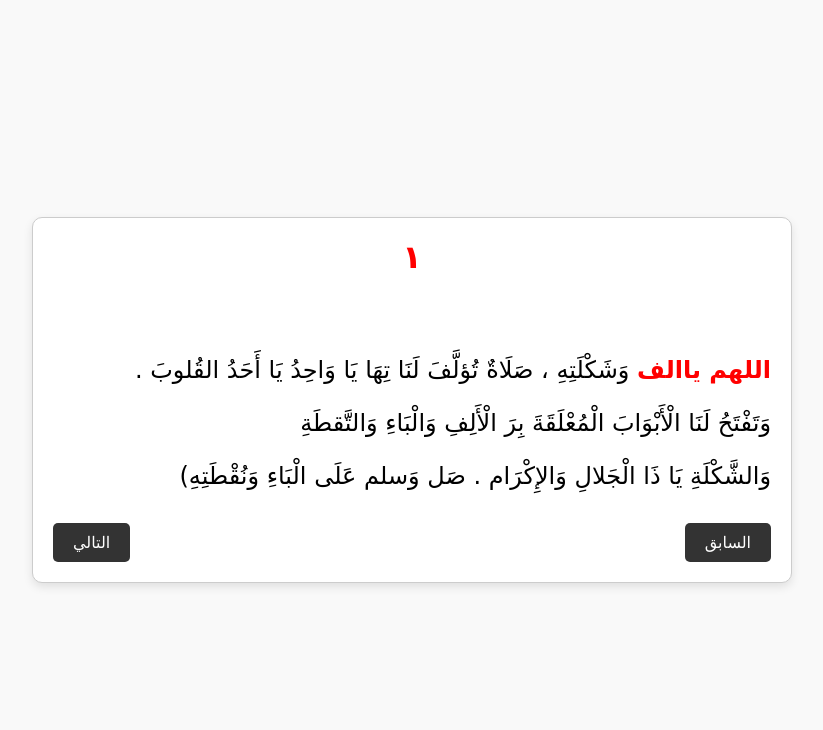
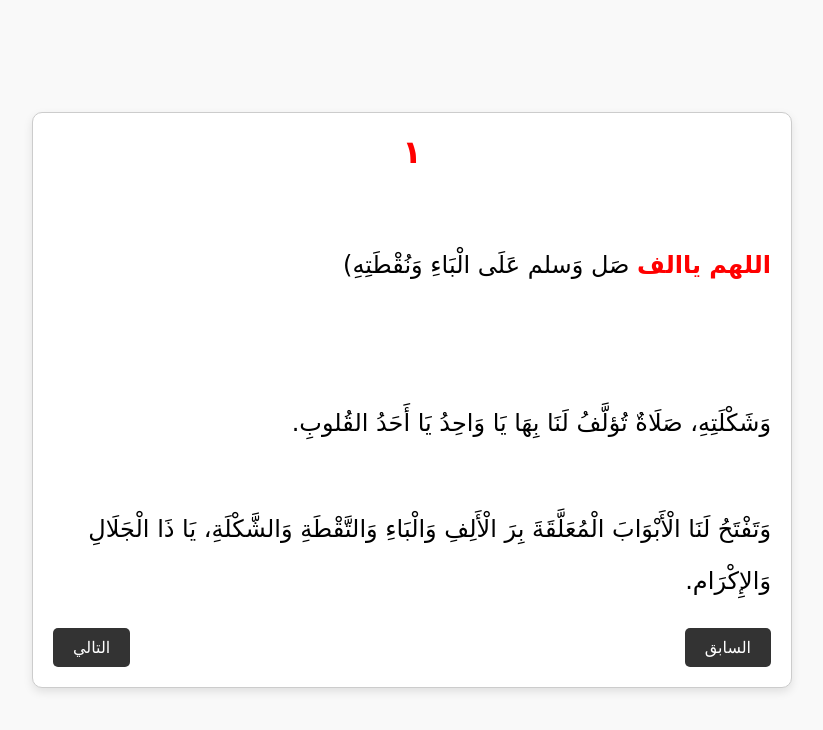
Before and after one commit to slide-t/myNiasziru-app-private, a plain HTML site: page index.html in a window 1280 px wide. Shown: the whole page, without its empty margins (228-1051 px from the left). Drawn offline with Linux system fonts and the light colour scheme; a web font is replaced by a local one.

Commit message:
Update index.html

```diff
--- a/index.html
+++ b/index.html
@@ -86,11 +86,15 @@
     <!-- Card 1 -->
     <div class="card active">
       <h2>١</h2>
-      <p>
-        <span class="quote">اللهم ياالف</span> وَشَكْلَتِهِ ، صَلَاةٌ تُؤلَّفَ لَنَا تِهَا يَا وَاحِدُ يَا أَحَدُ القُلوبَ .
+   <p>
+  <span class="quote">اللهم ياالف</span> صَل وَسلم عَلَى الْبَاءِ وَنُقْطَتِهِ)<br><br>
+  وَشَكْلَتِهِ، صَلَاةٌ تُؤلَّفُ لَنَا بِهَا يَا وَاحِدُ يَا أَحَدُ القُلوبِ.<br>
+  وَتَفْتَحُ لَنَا الْأَبْوَابَ الْمُعَلَّقَةَ بِرَ الْأَلِفِ وَالْبَاءِ وَالتَّقْطَةِ وَالشَّكْلَةِ، يَا ذَا الْجَلَالِ وَالإِكْرَام.
+</p>
+        <!--<span class="quote">اللهم ياالف</span> وَشَكْلَتِهِ ، صَلَاةٌ تُؤلَّفَ لَنَا تِهَا يَا وَاحِدُ يَا أَحَدُ القُلوبَ .
 وَتَفْتَحُ لَنَا الْأَبْوَابَ الْمُعْلَقَةَ بِرَ الْأَلِفِ وَالْبَاءِ وَالتَّقطَةِ
 وَالشَّكْلَةِ يَا ذَا الْجَلالِ وَالإِكْرَام . صَل وَسلم عَلَى الْبَاءِ وَنُقْطَتِهِ)
-      </p>
+      </p>-->
       <div class="buttons">
         <button onclick="prevCard()">السابق</button>
         <button onclick="nextCard()">التالي</button>
```
